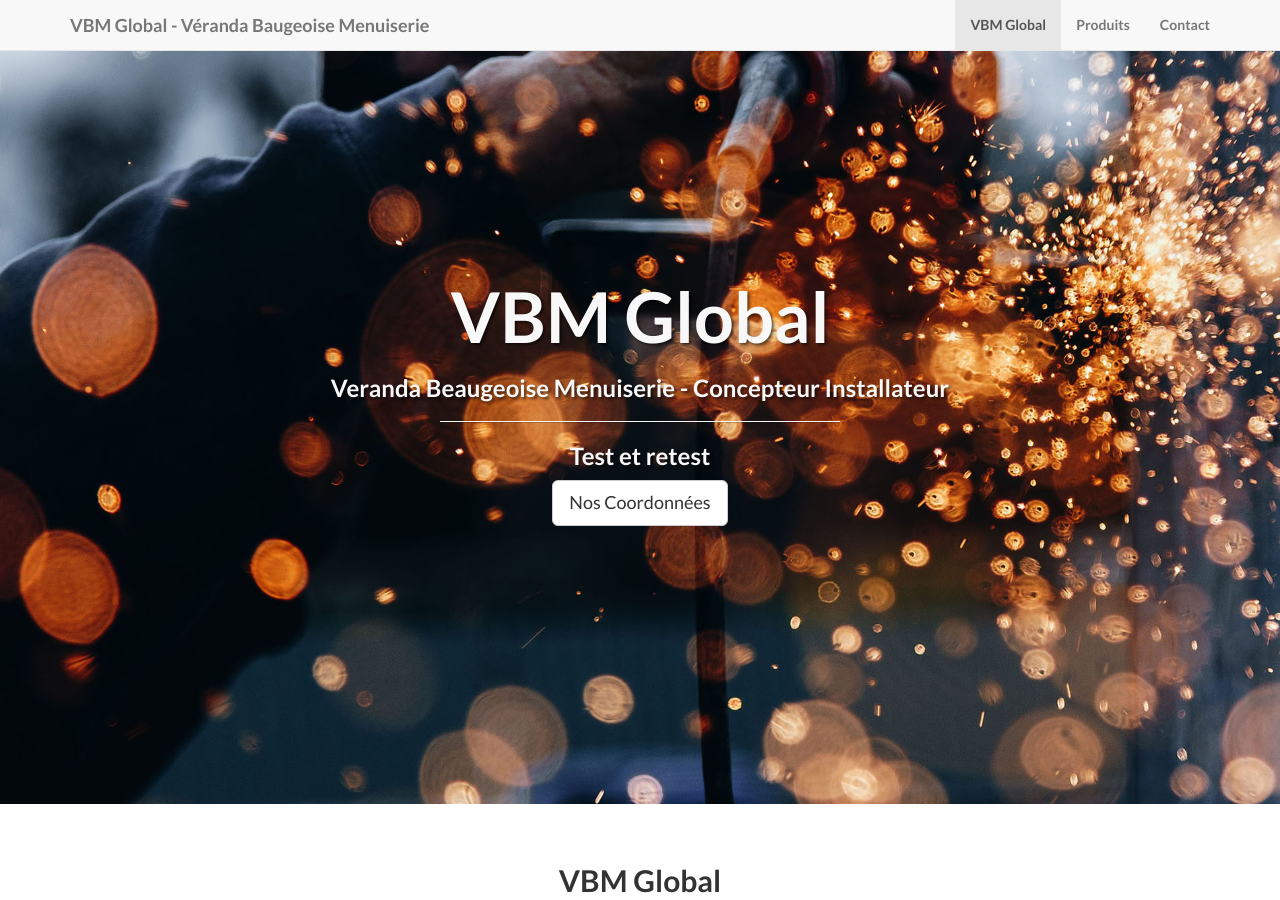
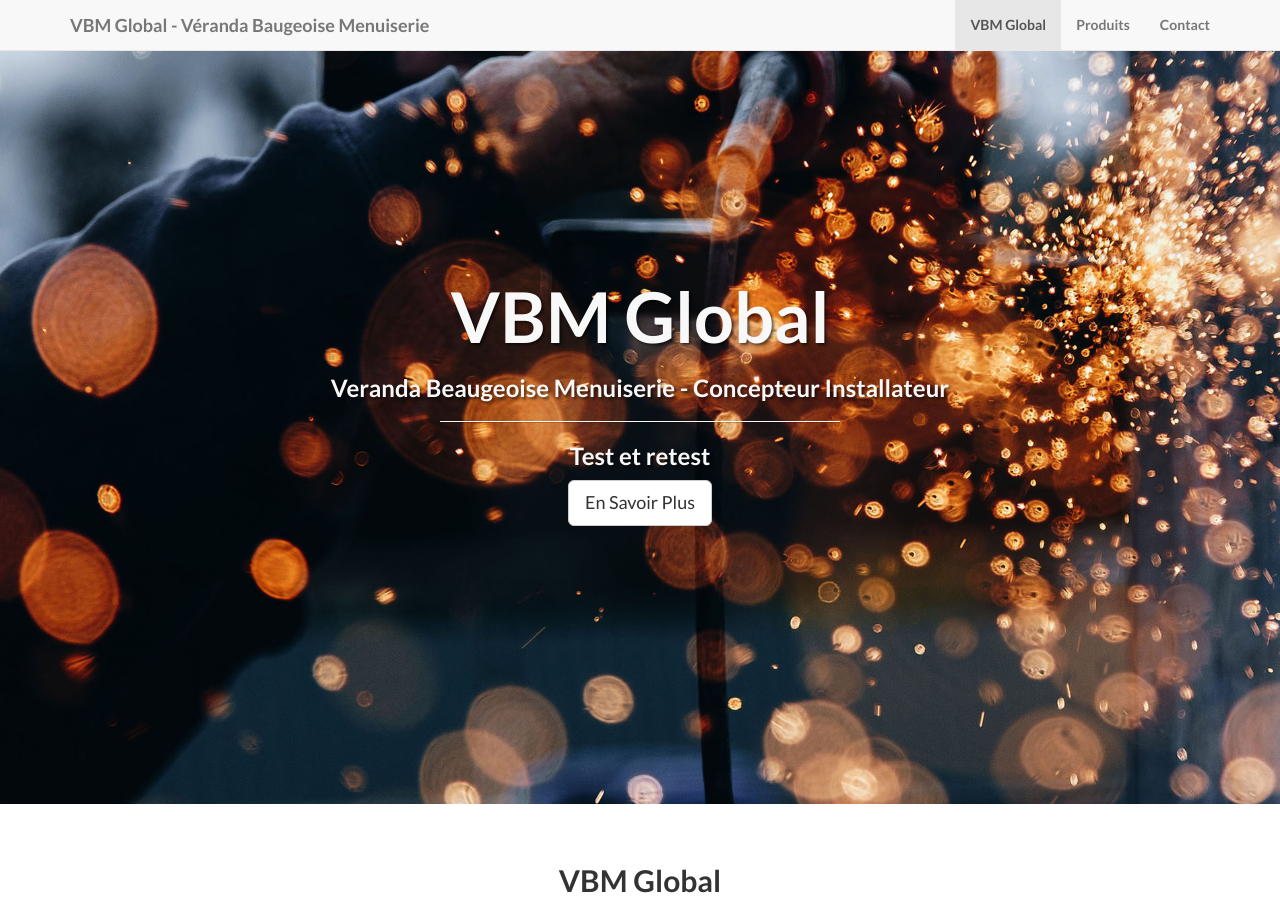
Before and after one commit to juanitito/vbm-landing, a Jekyll site: the page built from index.html, in a window 1280 px wide and 900 px high. Built offline with Jekyll 4.4.1, drawn with Linux system fonts in a browser that asks for light colours; nearby versions of some CDN libraries; library files that are not in the unit come from our copies.

Commit message:
Update header.html

```diff
--- a/_includes/header.html
+++ b/_includes/header.html
@@ -43,7 +43,7 @@
 						<h3>{{ page.subTitle }}</h3>
 						<hr class="intro-divider">
             <h3>{{ page.subDesc }}</h3>
-            <a href="#contact" class="btn btn-default btn-lg">Nos Coordonnées</a>
+            <a href="#about" class="btn btn-default btn-lg">En Savoir Plus</a>
 					</div>
 				</div>
 			</div>
```
